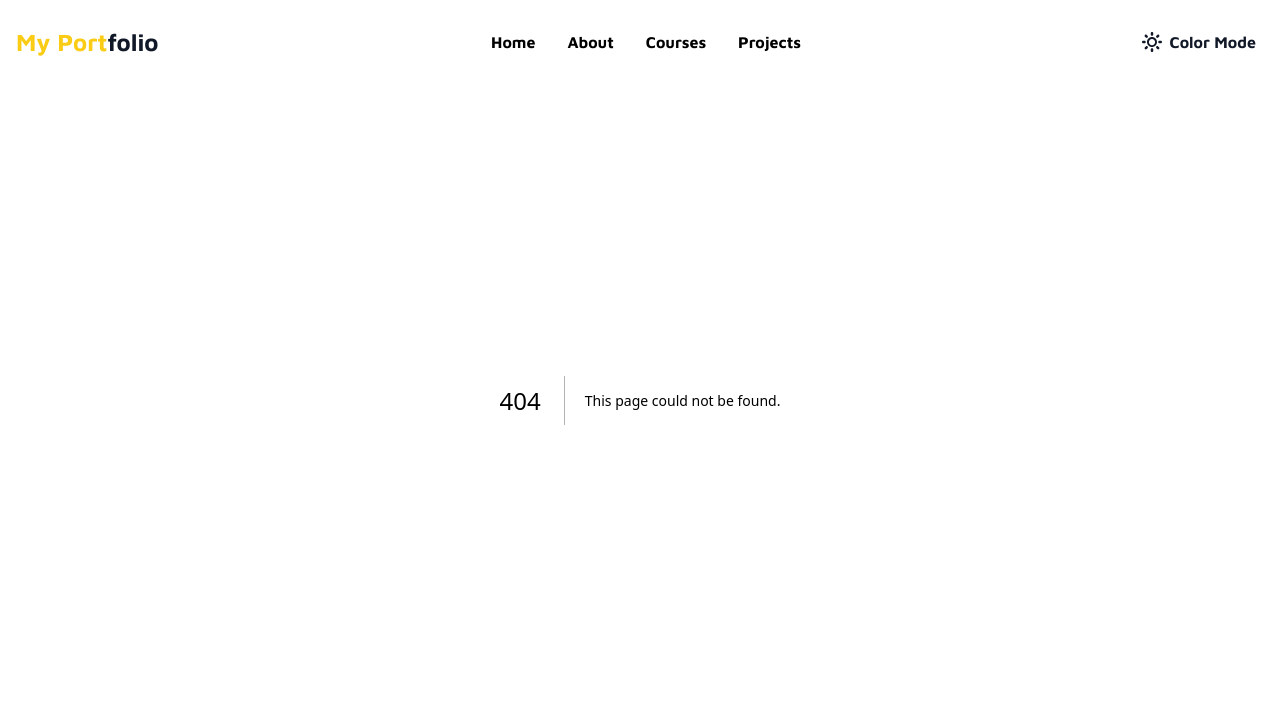
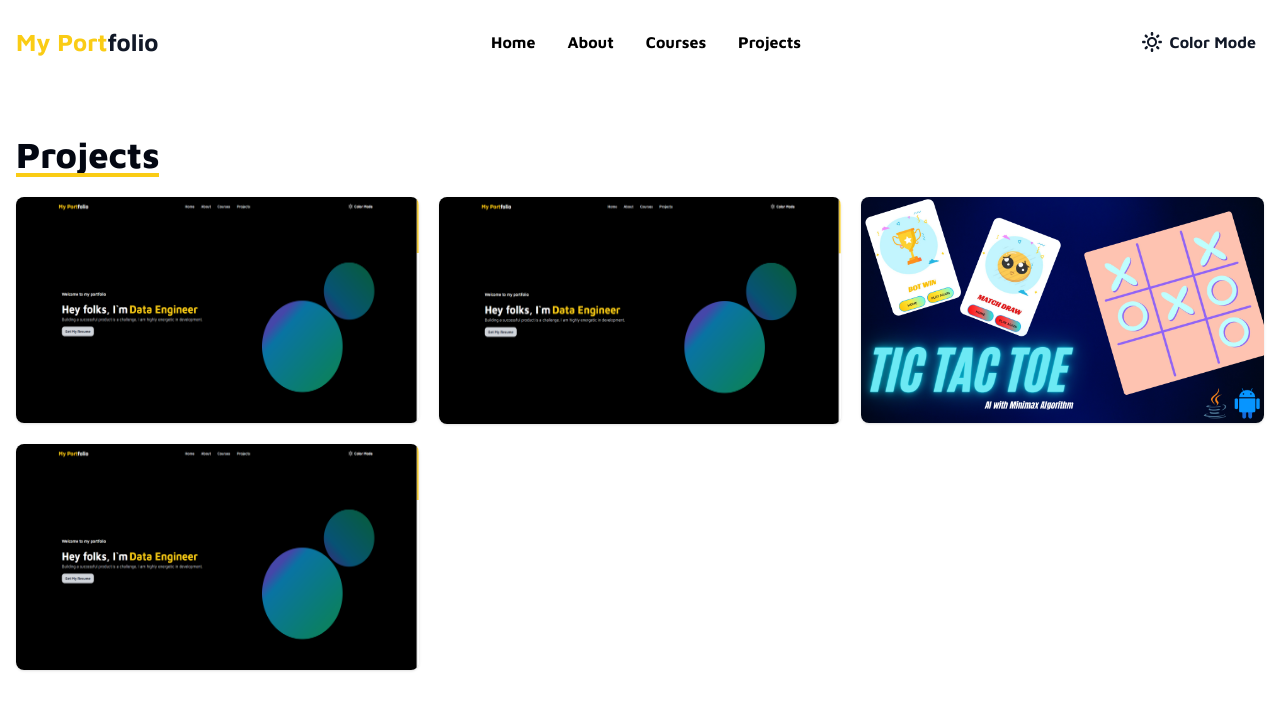
Before and after one commit to pc7122/My-Portfolio, a Next.js app: page /projects in a window 1280 px wide. Before the commit this address had no page. Shown: the top 710 px of the page. Built offline with nearby package versions, Linux system fonts and the light colour scheme.

Commit message:
project section

```diff
--- a/src/app/globals.css
+++ b/src/app/globals.css
@@ -149,3 +149,13 @@ html {
 .circle:nth-child(2) {
   animation: overBorder2 3s infinite;
 }
+
+.project-container .overlay {
+  opacity: 0;
+  height: 0;
+}
+
+.project-container:hover .overlay {
+  opacity: 1;
+  height: 100%;
+}
--- /dev/null
+++ b/src/app/projects/page.jsx
@@ -0,0 +1,17 @@
+"use client"
+import AOS from "aos";
+import "aos/dist/aos.css";
+import { useEffect } from "react";
+import Projects from "@/components/Projects";
+
+export default function Page() {
+    useEffect(() => {
+        AOS.init();
+    }, []);
+
+    return (
+        <div>
+            <Projects />
+        </div>
+    );
+}
--- a/src/components/Courses.jsx
+++ b/src/components/Courses.jsx
@@ -56,7 +56,7 @@ export default function Courses() {
                 <h1 className="section-title" data-aos="fade-right">Courses</h1>
 
                 <div>
-                    <div className="grid grid-cols-1 md:grid-cols-4 gap-5">
+                    <div className="grid grid-cols-1 md:grid-cols-2 lg:grid-cols-4 gap-5">
                         {
                             courses.map((course, index) => (
                                 <div key={index} data-aos="zoom-in" onClick={() => setShowModal(index)} className="card w-full text-black dark:text-white bg-gray-300 dark:bg-[#282828] p-4 py-6 rounded-lg">
--- a/src/components/Footer.jsx
+++ b/src/components/Footer.jsx
@@ -1,6 +1,5 @@
 "use client"
-import { FaInstagram, FaFacebookSquare, FaGithub, FaKaggle, FaLinkedinIn, FaPhoneAlt } from "react-icons/fa";
-import { SiLeetcode } from "react-icons/si";
+import { FaInstagram, FaFacebookSquare, FaGithub, FaLinkedinIn, FaPhoneAlt } from "react-icons/fa";
 import { HiOutlineMail } from "react-icons/hi";
 import { FaLocationDot } from "react-icons/fa6";
 
--- /dev/null
+++ b/src/components/Projects.jsx
@@ -0,0 +1,78 @@
+"use client"
+import { FaGithub, FaLink } from "react-icons/fa";
+import Image from "next/image";
+
+export default function Projects() {
+    const projects = [
+        {
+            title: "Emosense",
+            description: "Multimodal Emotion Recognition Web App",
+            image: "pro.png",
+            github: "https://github.com/pc7122/EmoSense",
+        },
+        {
+            title: "Todo App (Django and React)",
+            description: "Todo App built using Django rest framework and React JS.",
+            image: "pro.png",
+            github: "https://github.com/pc7122/TodoApp-React-Django",
+        },
+        {
+            title: "Tic Tac Toe",
+            description: "An Android app for playing tic tac toe game with Minimax AI algorithm",
+            image: "Tic Tac Toe.png",
+            github: "https://github.com/pc7122/Tic-Tac-Toe-App",
+            demo: "https://github.com/pc7122/Tic-Tac-Toe-App/releases/download/v1.0.0/Tic.Tac.Toe.apk",
+        },
+        {
+            title: "MyShows",
+            description: "Online Movie Ticket Booking Website built using PHP and MySQL",
+            image: "pro.png",
+            github: "https://github.com/pc7122/MyShows",
+        },
+    ];
+
+    return (
+        <section id="projects" className="py-5 px-4">
+            <div className="container mx-auto mt-[7rem]">
+                <h1 className="section-title" data-aos="fade-right">Projects</h1>
+
+                <div>
+                    <div className="grid grid-cols-1 md:grid-cols-2 lg:grid-cols-3 gap-5">
+                        {
+                            projects.map((projects, index) => (
+                                <div key={index} className="project-container relative h-fit rounded-lg shadow dark:shadow-white overflow-hidden">
+                                    <div className="overlay overflow-hidden absolute bottom-0 left-0 w-full transition-all bg-gradient-to-t from-[#000000] from-20% via-[#000000c0] via-40% to-[#00000050] to-50%">
+                                        <div className="flex flex-col justify-center items-center h-full gap-5">
+                                            <div className="flex items-center gap-5 h-[60%] md:h-[65%]">
+                                                <div className="w-14 h-14 rounded-full flex justify-center items-center bg-white text-black shadow-lg">
+                                                    <a href={projects.github} target="_blank" rel="noreferrer" className="text-3xl mx-2">
+                                                        <FaGithub className="text-4xl" />
+                                                    </a>
+                                                </div>
+                                                {
+                                                    projects.demo &&
+                                                    <div className="w-14 h-14 rounded-full flex justify-center items-center bg-white text-black shadow-lg">
+                                                        <a href={projects.demo} target="_blank" rel="noreferrer" className="text-3xl mx-2">
+                                                            <FaLink className="text-3xl" />
+                                                        </a>
+                                                    </div>
+                                                }
+                                            </div>
+                                            <div className="h-[40%] md:h-[35%] w-full px-5 overflow-clip">
+                                                <h1 className="text-lg font-bold text-white text-">{projects.title}</h1>
+                                                <p className="text-base text-white text-justify leading-tight">{projects.description}</p>
+                                            </div>
+                                        </div>
+                                    </div>
+                                    <div className="rounded-lg">
+                                        <Image src={`/thumbnails/${projects.image}`} alt={projects.title} width={500} height={400} className="aspect-video" />
+                                    </div>
+                                </div>
+                            ))
+                        }
+                    </div>
+                </div>
+            </div>
+        </section>
+    );
+}
```
Also changed, not shown: public/thumbnails/Tic Tac Toe.png (added), public/thumbnails/pro.png (added).
